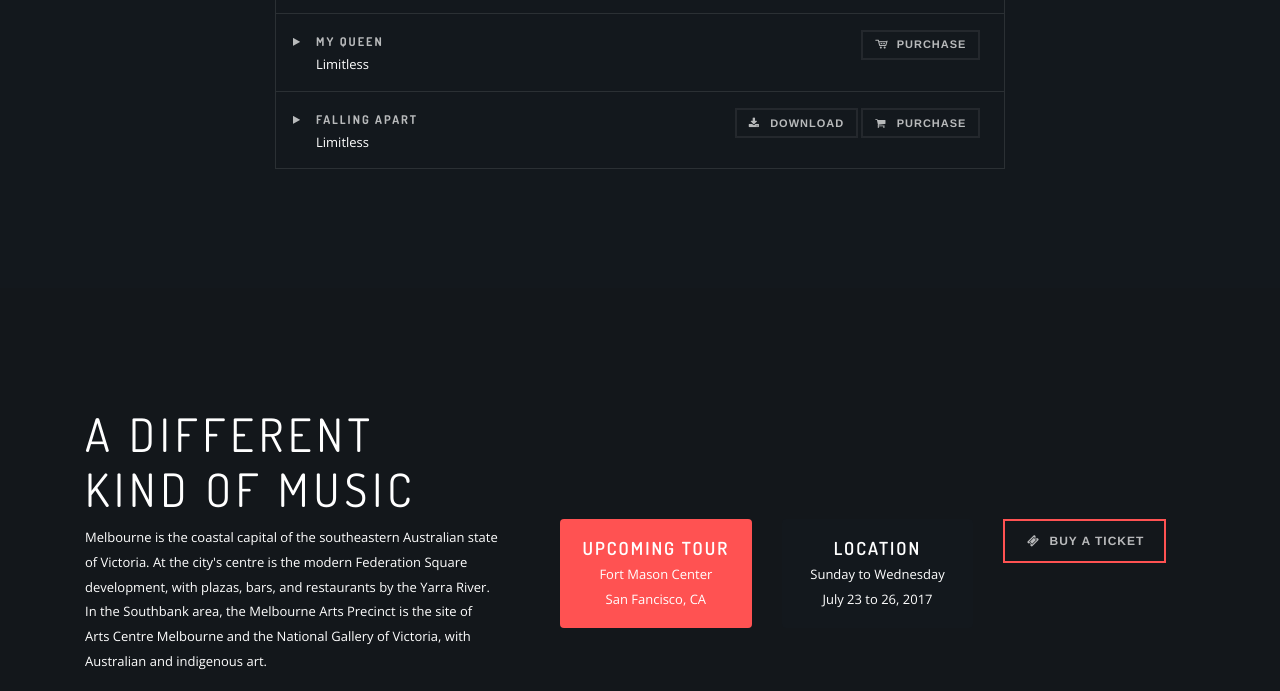
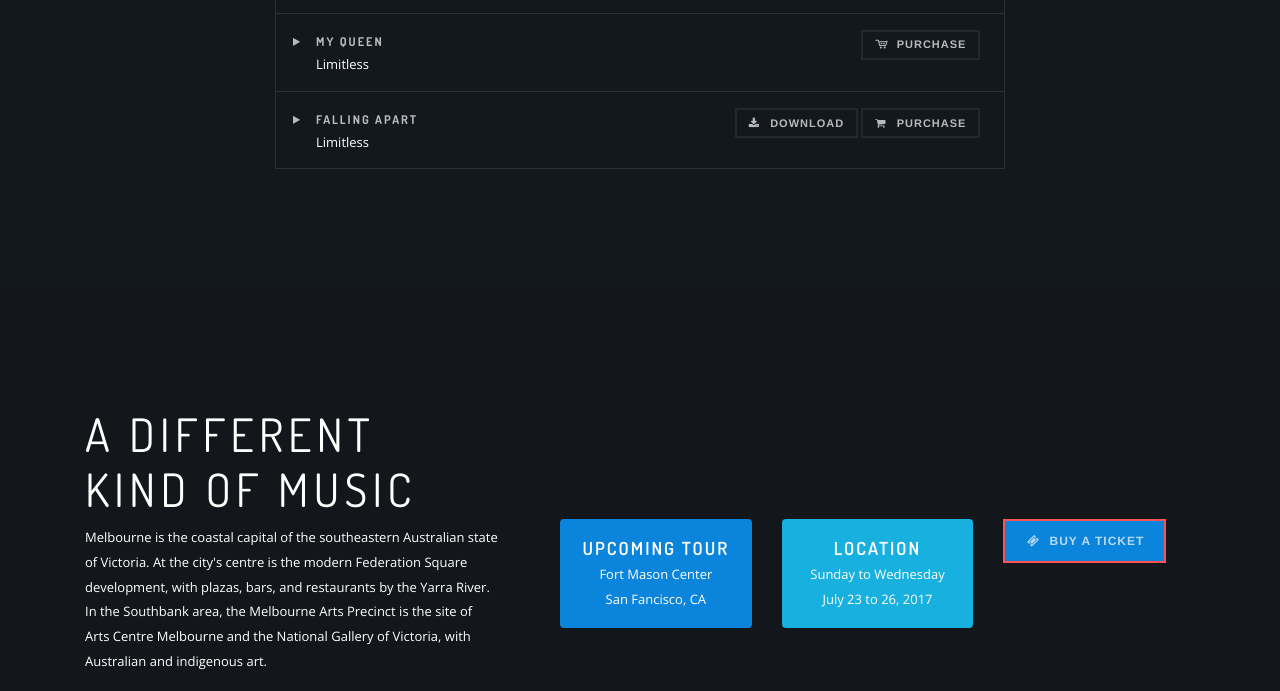
Before and after one commit to IllustriousSaga/MusicSite, a plain HTML site: page index.html in a window 1280 px wide. Shown: the part 1582-2273 px from the top of the page. Drawn offline with nearby package versions, Linux system fonts and the light colour scheme.

Commit message:
Changed colors

```diff
--- a/css/base.css
+++ b/css/base.css
@@ -668,5 +668,11 @@ div[class*="col-"].gap-double-sm, .gap-double-sm {
 .bg-dark-blue {
     background: #13181d;
 }
+.bg-blue {
+    background: #18b0de;
+}
+.bg-medium-blue {
+    background: #0b84db;
+}
 
 /*End misc */
--- a/css/main.css
+++ b/css/main.css
@@ -382,12 +382,12 @@ Created by : mutationthemes
      letter-spacing: .425rem;
      font-weight: 100;
 }
- /* .back-rect {
+  .back-rect {
      border: 10px solid transparent;
-     -moz-border-image: -moz-linear-gradient(top, #d0343a 0%, #ff5252 100%);
-     -ms-border-image: -ms-linear-gradient(top, #d0343a 0%, #ff5252 100%);
-     -webkit-border-image: -webkit-linear-gradient(top, #d0343a 0%, #ff5252 100%);
-     border-image: linear-gradient(to bottom, #d0343a 0%, #ff5252 100%);
+     -moz-border-image: -moz-linear-gradient(top, #0b84db 0%, #ff5252 100%);
+     -ms-border-image: -ms-linear-gradient(top, #0b84db 0%, #ff5252 100%);
+     -webkit-border-image: -webkit-linear-gradient(top, ##0b84db 0%, #ff5252 100%);
+     border-image: linear-gradient(to bottom, #0b84db 0%, #ff5252 100%);
      border-image-slice: 1;
      width: 17.25rem;
      height: 21.5625rem;
@@ -397,7 +397,7 @@ Created by : mutationthemes
      -ms-transform: translate(-50%, -50%);
      transform: translate(-50%, -50%);
      position: absolute;
-} */
+}
 
  .video-play-but {
      border: 2px solid #ffffff;
--- a/index.html
+++ b/index.html
@@ -356,7 +356,7 @@
                   <div class="col-lg-7">
                      <div class="row ">
                         <div class="col-md-4 ">
-                           <div class="block-content front-p pt-3 pb-3 text-center rounded bg-red mb-4 mb-lg-0">
+                           <div class="block-content front-p pt-3 pb-3 text-center rounded bg-medium-blue mb-4 mb-lg-0">
                               <h3 class="uppercase mb-0 font-weight-600">upcoming tour </h3>
                               <span class=" p mb-0">Fort Mason Center<br>
                               San Fancisco, CA
@@ -364,7 +364,7 @@
                            </div>
                         </div>
                         <div class="col-md-4">
-                           <div class="block-content pt-3 pb-3 text-center rounded bg-dark-blue front-p mb-4 mb-lg-0">
+                           <div class="block-content pt-3 pb-3 text-center rounded bg-blue front-p mb-4 mb-lg-0">
                               <h3 class="uppercase mb-0 font-weight-600">location </h3>
                               <span class=" p mb-0">Sunday to Wednesday
                               <br>July 23 to 26, 2017
@@ -373,7 +373,7 @@
                         </div>
                         <div class="col-md-4">
                            <div class="block-content front-p">
-                              <a class="btn btn-primary uppercase with-ico border-2" href="#"><i class="icon-ticket"></i>Buy a Ticket</a>
+                              <a class="bg-medium-blue btn btn-primary uppercase with-ico border-2" href="#"><i class="icon-ticket"></i>Buy a Ticket</a>
                            </div>
                         </div>
 
```
